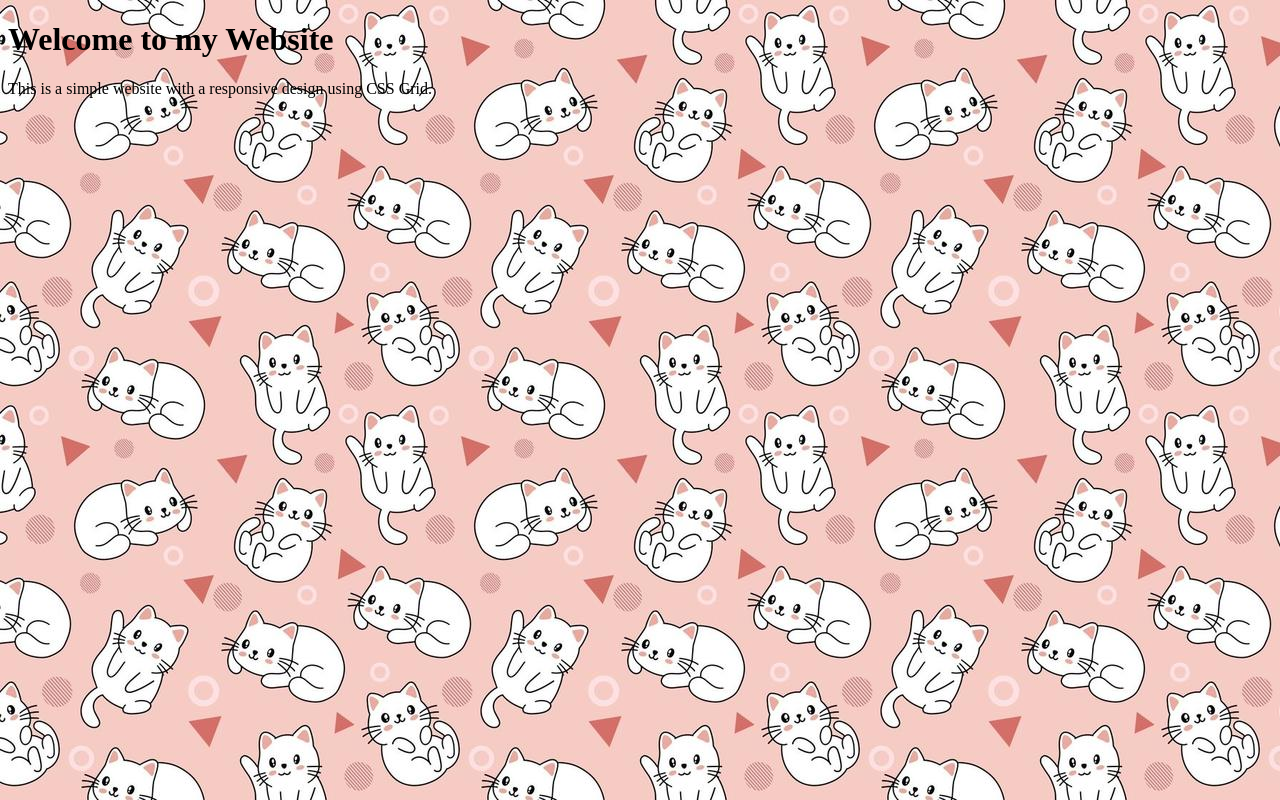
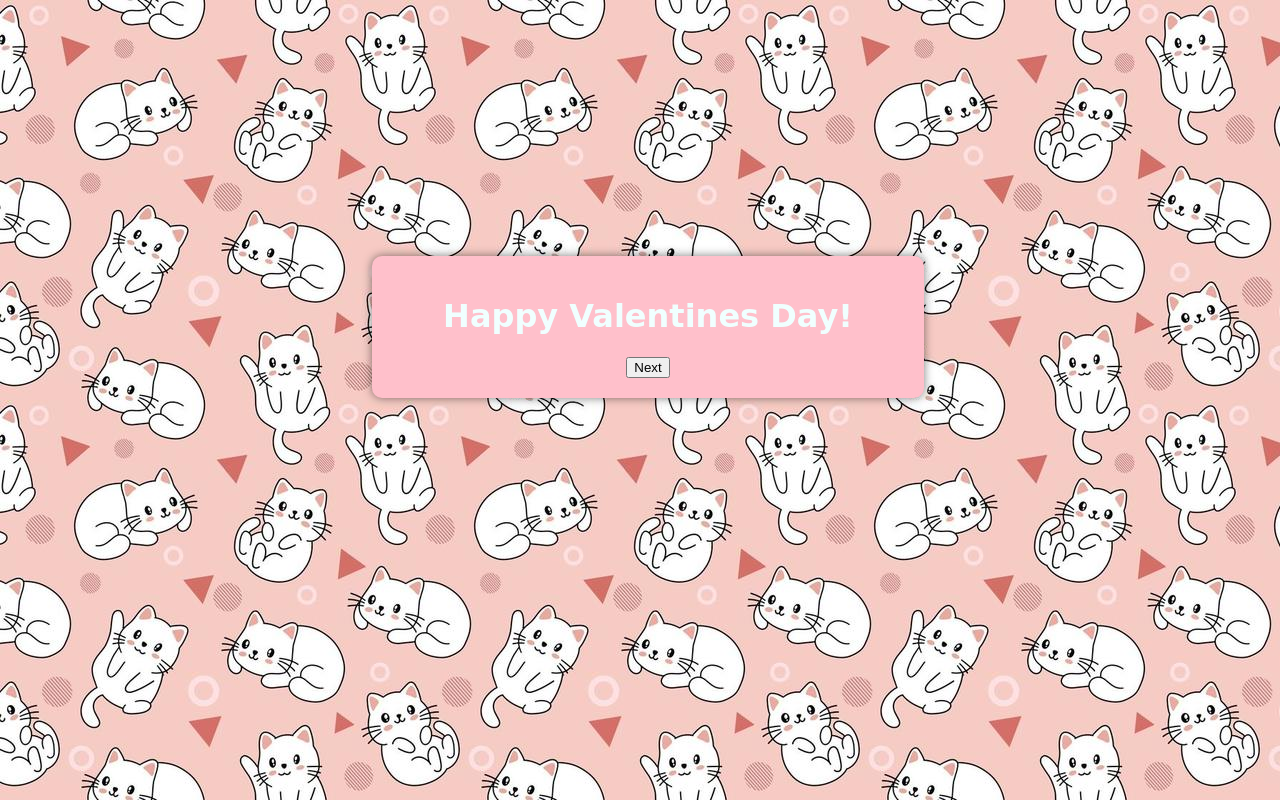
Before and after one commit to AdelleStuuu/Valentines-Day-Gift, a plain HTML site: page index.html in a window 1280 px wide. Drawn offline with Linux system fonts and the light colour scheme.

Commit message:
few scripts (non working)

```diff
--- a/index.html
+++ b/index.html
@@ -4,10 +4,15 @@
 
     </title>
     <link rel="stylesheet" href="style.css">
-
+    <meta name="viewport" content="width=device-width, initial-scale=1.0">
+    <script src="script.js"></script>
 </head>
 <body>
-    <h1>Welcome to my Website</h1>
-    <p>This is a simple website with a responsive design using CSS Grid.</p>
+    <div>
+        <h1>Happy Valentines Day!</h1>
+        <p></p>
+        <button onclick="changeImage('next')">Next</button>
+    </div>
+
 
 </body>
--- /dev/null
+++ b/script.js
@@ -0,0 +1,9 @@
+let currentIndex = 0 ;
+const images = ["image1.jpg", "image2.jpg", "image3.jpg"];
+
+function changeImage(direction) {
+    if (direction === 'next') {
+        currentIndex = (currentIndex + 1) % images.length; // Move to the next image
+    }
+    document.getElementById('AdelleImage').src = images[currentIndex];
+}
--- a/style.css
+++ b/style.css
@@ -1,3 +1,46 @@
+/*mobile style*/
 body {
+    width: 100%;
     background-image: url(Images/catWallpaper.jpg);
+    background-repeat: repeat;
+    color: azure;
+    /*remove text overflow*/
+
 }
+
+div {
+    width: 40%;
+    margin: 20% auto;
+    padding: 20px;
+    background-color: pink !important;
+    text-align: center;
+    border-radius: 10px;
+    box-shadow: 0 0 10px rgba(0, 0, 0, 0.5);
+    overflow: hidden;
+}
+
+h1 {
+    font-family: 'Great Vibes', cursive;
+    font-size: 2em;
+}
+
+p {
+    font-family: 'Lato', sans-serif;
+    font-size:1.2em;
+}
+
+
+/* Tablet styles */
+@media (min-width: 768px) {
+    .container {
+        width: 80%;
+        margin: 0 auto;
+    }
+}
+
+/* Desktop styles */
+@media (min-width: 1024px) {
+    .container {
+        width: 60%;
+    }
+}
```
